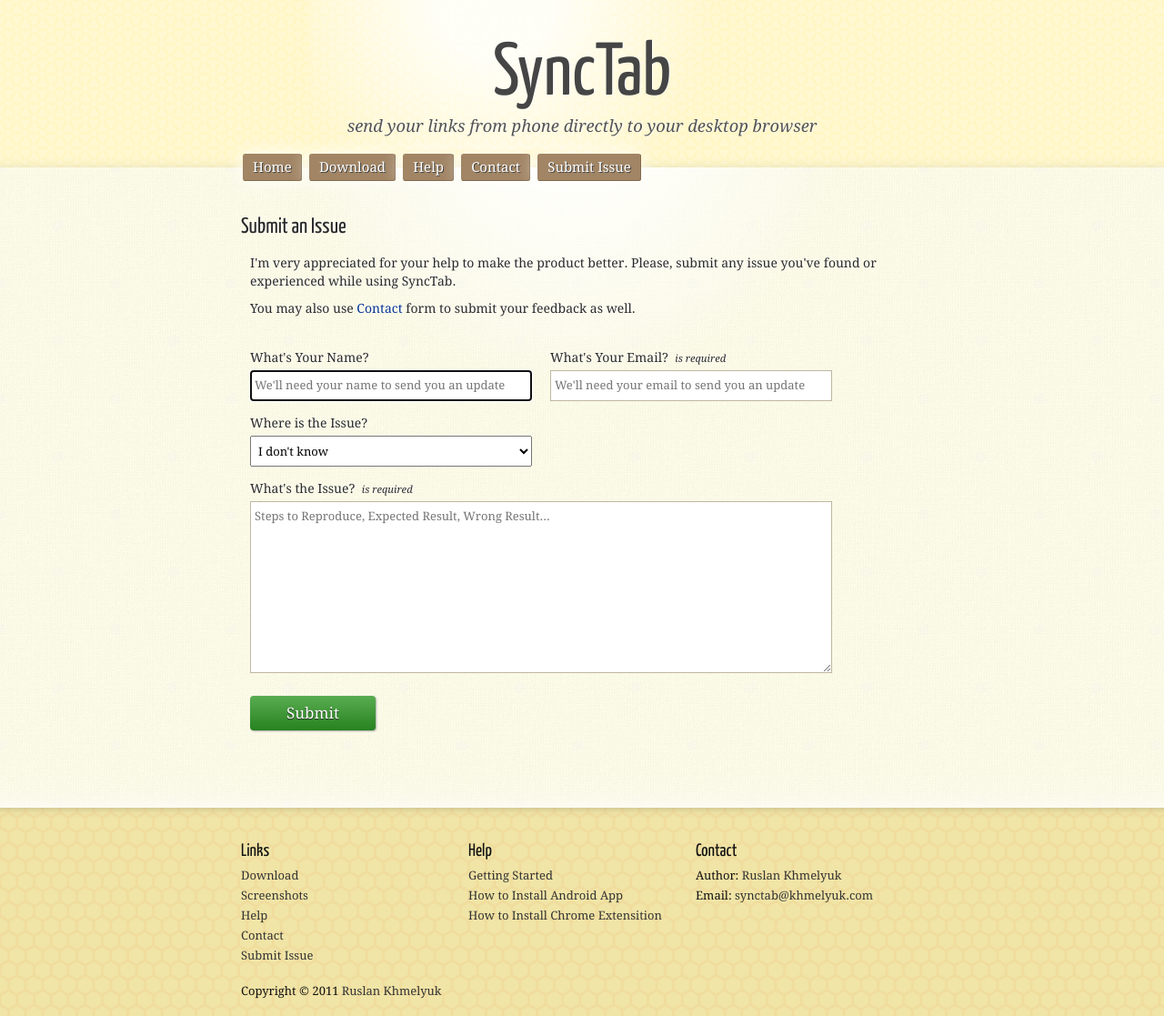
After one commit to derekzhang79/synctab-website, a Django app: template templates/submitIssue.html in a window 1280 px wide. The commit adds this page. Shown: the whole page at 91% size. Run offline with Django 3.2, Linux system fonts and the light colour scheme; the template is opened without the code that fills it, so the values that code supplies are empty.

Commit message:
Submit Issue form.

```diff
--- a/templates/main_layout.html
+++ b/templates/main_layout.html
@@ -45,7 +45,7 @@
               <a href="{% url download %}">Download</a>
               <a href="help.html">Help</a>
               <a href="{% url contact %}">Contact</a>
-              <a href="submitIssue.html">Submit Issue</a>
+              <a href="{% url submitIssue %}">Submit Issue</a>
             </div>
 
             {% block content %}{% endblock %}
@@ -64,7 +64,7 @@
               <li><a href="{% url screenshots %}">Screenshots</a></li>
               <li><a href="help.html">Help</a></li>
               <li><a href="{% url contact %}">Contact</a></li>
-              <li><a href="submitIssue.html">Submit Issue</a></li>
+              <li><a href="{% url submitIssue %}">Submit Issue</a></li>
             </ul>
           </div>
           <div class="footerSection">
--- /dev/null
+++ b/templates/submitIssue.html
@@ -0,0 +1,61 @@
+{% extends 'main_layout.html' %}
+
+{% load static %}
+
+{% block title %}Submit SyncTab Issue{% endblock %}
+
+{% block content %}
+    <h2>Submit an Issue</h2>
+
+    <div class="paragraph">
+        <p>I'm very appreciated for your help to make the product better. Please, submit any issue you've found or experienced while using SyncTab.</p>
+        <p>You may also use <a href="{% url contact %}">Contact</a> form to submit your feedback as well.</p>
+        <br/>
+
+        <form id="submitIssueForm" method="POST">
+            {% csrf_token %}
+
+            {% if error %}
+                <div class="error">Please check all fields have correct value.</div>
+            {% endif %}
+            {% if success %}
+                <div class="hurray">Thank you for submitting an issue! Your participation is very appreciated.</div>
+            {% endif %}
+
+            <div class="twoColumns">
+                <p>
+                    <label for="name">What's Your Name?</label>
+                    <input type="text" id="name" name="name" maxlength="500" autofocus="true" placeholder="We'll need your name to send you an update" value="{{ name }}"/>
+                </p>
+
+                <p>
+                    <label for="email">What's Your Email? &nbsp;<span>is required</span></label>
+                    <input type="text" id="email" name="email" maxlength="500" placeholder="We'll need your email to send you an update" value="{{ email }}"/>
+                </p>
+
+                <div class="clear"></div>
+            </div>
+
+            <div class="twoColumns">
+                <p>
+                    <label for="module">Where is the Issue?</label>
+                    <select id="module">
+                        <option value="unknown" {% ifequal module "unknown" %}selected="selected"{% endifequal %}>I don't know</option>
+                        <option value="android" {% ifequal module "android" %}selected="selected"{% endifequal %}>Android Application</option>
+                        <option value="chrome" {% ifequal module "chrome" %}selected="selected"{% endifequal %}>Chrome Extension</option>
+                        <option value="everywhere" {% ifequal module "everywhere" %}selected="selected"{% endifequal %}>Everywhere</option>
+                    </select>
+                </p>
+
+                <div class="clear"></div>
+            </div>
+
+            <p>
+                <label for="description">What's the Issue? &nbsp;<span>is required</span></label>
+                <textarea id="description" name="description" rows="0" cols="0" placeholder="Steps to Reproduce, Expected Result, Wrong Result...">{{ message }}</textarea>
+            </p>
+
+            <p><input type="submit" class="submitButton" value="Submit"/></p>
+        </form>
+    </div>
+{% endblock %}
--- a/urls.py
+++ b/urls.py
@@ -10,6 +10,7 @@ urlpatterns = patterns('website.views',
     url(r'^download/$', 'download', name='download'),
     url(r'^screenshots/$', 'screenshots', name='screenshots'),
     url(r'^contact/$', 'contact', name='contact'),
+    url(r'^submit-issue/$', 'submitIssue', name='submitIssue'),
 
 
     # Uncomment the admin/doc line below to enable admin documentation:
--- a/website/static/css/styles.css
+++ b/website/static/css/styles.css
@@ -172,10 +172,18 @@ input[type=text], textarea {
 input[type=text]:hover, textarea:hover { border: 1px solid #8C8676; }
 input[type=text]:active, textarea:active { border: 1px solid #8C8676; }
 
-#contactForm label { display: block; }
-#contactForm label span { font-size: 0.8em; font-style: italic; }
-#contactForm input[type=text] { width: 300px; }
-#contactForm textarea { width: 630px; height: 75px; }
+select {
+    padding: 6px 4px;
+    line-height: 20px; font-size: 13px;
+    font-family: 'Droid Serif', serif, sans-serif;}
+
+form label { display: block; }
+form label span { font-size: 0.8em; font-style: italic; line-height: 15px; }
+form input[type=text] { width: 300px; }
+form select { width: 310px; height: 34px; }
+form textarea { width: 630px; height: 75px; }
+
+#submitIssueForm textarea { height: 175px; }
 
 .twoColumns p { float: left; padding-right: 20px;}
 
--- a/website/views.py
+++ b/website/views.py
@@ -39,3 +39,7 @@ def contact(request):
             model['message'] = message
 
     return render(request, 'contact.html', model)
+
+def submitIssue(request):
+    model = {}
+    return render(request, 'submitIssue.html', model)
```
Also changed, not shown: templates/contact.html (+7 -3 lines).
